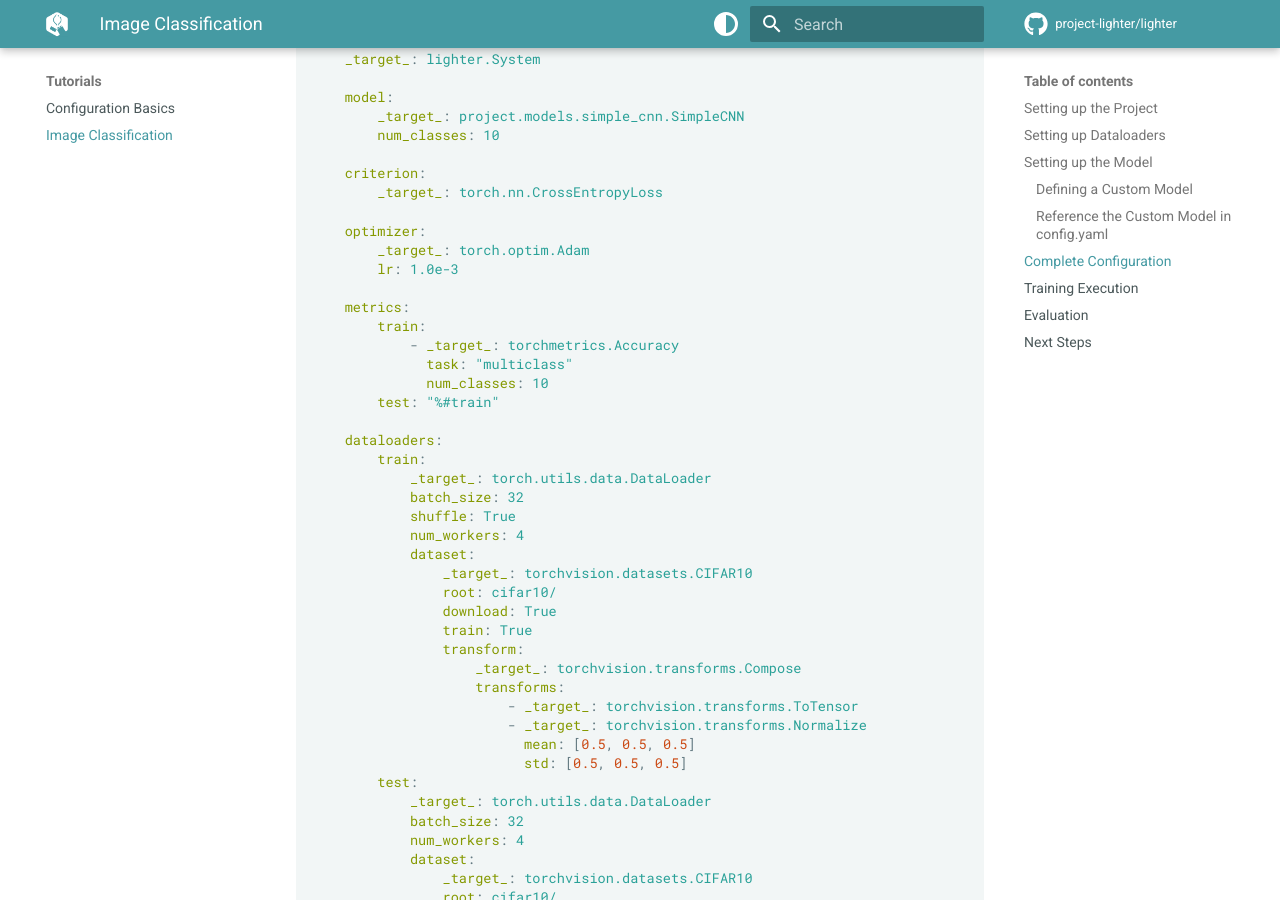
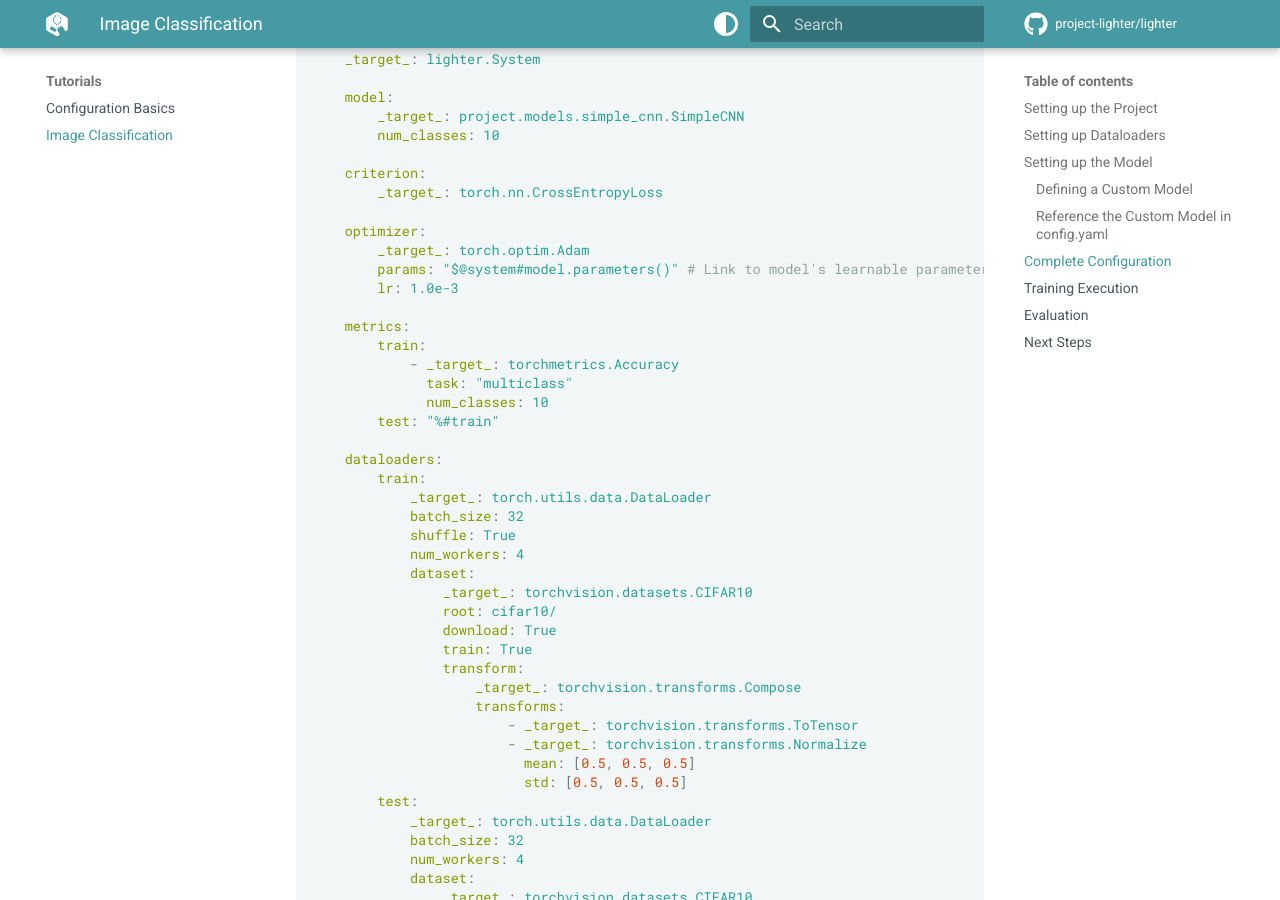
Before and after one commit to project-lighter/lighter, an MkDocs documentation site: the page built from docs/tutorials/image_classification.md, in a window 1280 px wide and 900 px high, scrolled down 3208 px. Built offline with MkDocs 1.6.1 and Material for MkDocs 9.7.7, drawn with Linux system fonts in a browser that asks for light colours; comment, search, counter and statistics services are not loaded.

Commit message:
Add missing params arg in tutorial config

```diff
--- a/docs/tutorials/image_classification.md
+++ b/docs/tutorials/image_classification.md
@@ -147,6 +147,7 @@ system:
 
     optimizer:
         _target_: torch.optim.Adam
+        params: "$@system#model.parameters()" # Link to model's learnable parameters
         lr: 1.0e-3
 
     metrics:
```
